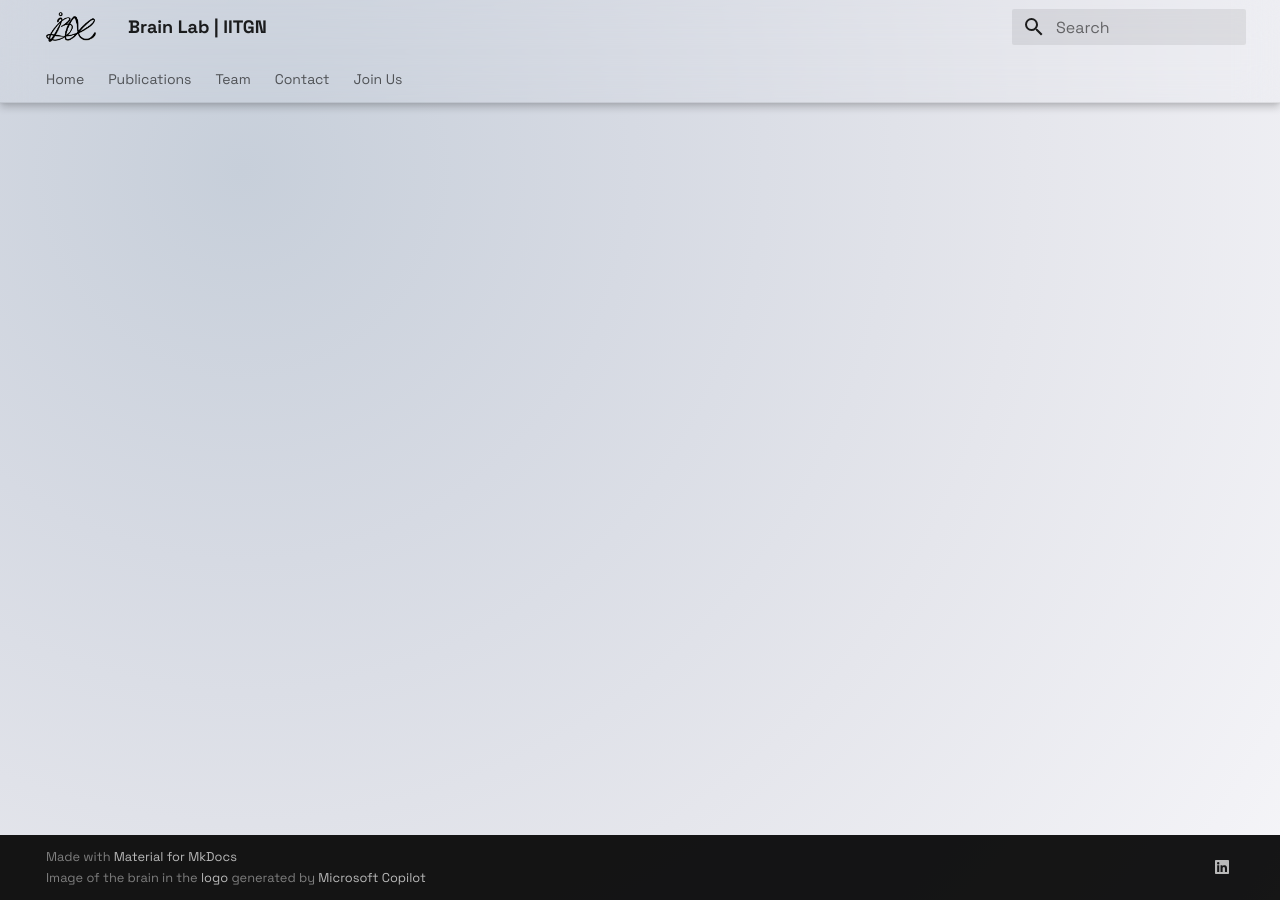
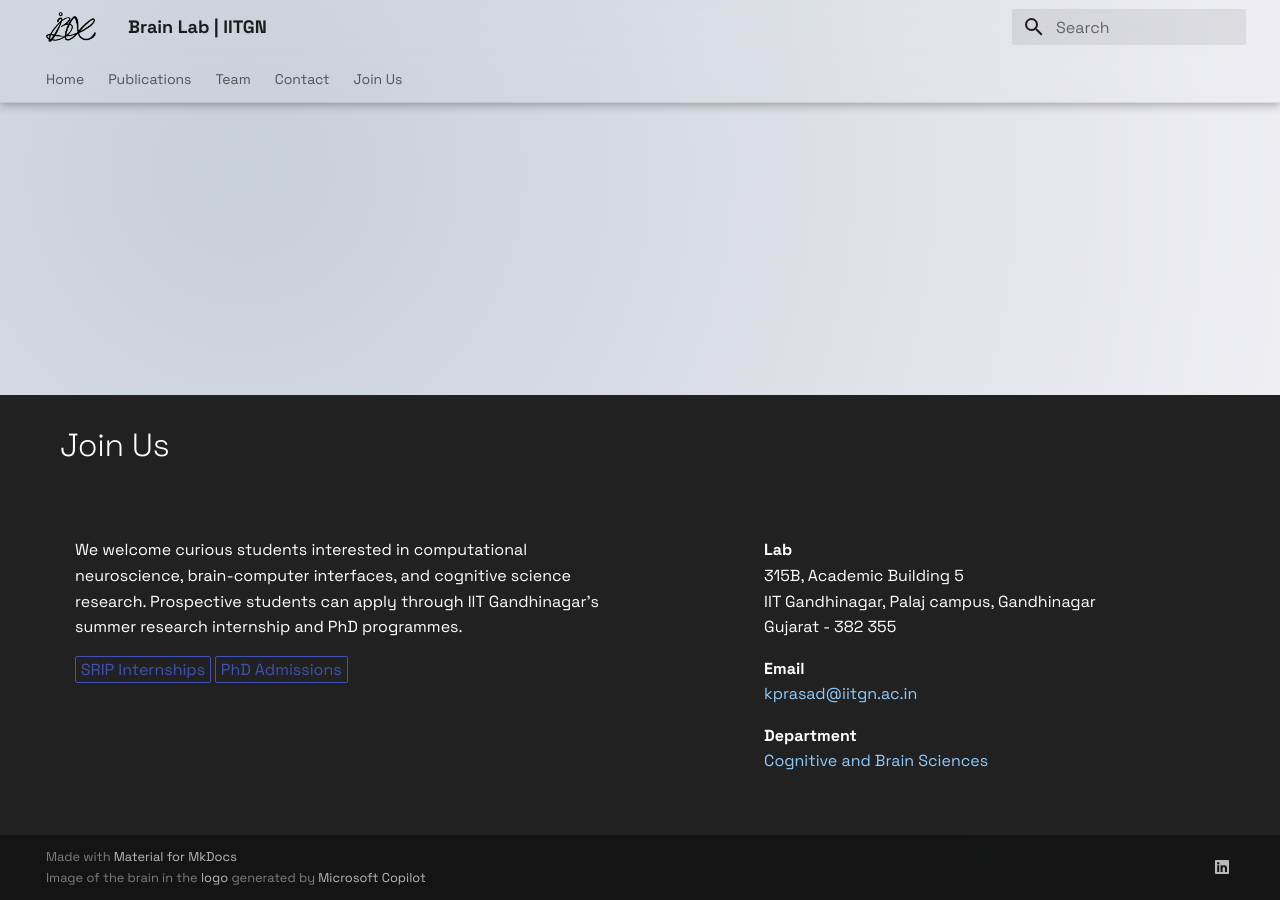
Before and after one commit to brain-informatics/brain-informatics.github.io, an MkDocs documentation site: the page built from docs/news/index.md, in a window 1280 px wide. Built offline with MkDocs 1.6.1 and Material for MkDocs 9.7.7, drawn with Linux system fonts in a browser that asks for light colours.

Commit message:
join us made site-wide

```diff
--- a/docs/overrides/home.html
+++ b/docs/overrides/home.html
@@ -94,36 +94,8 @@
         </div>
       </div>
 
-      <!-- Get Involved -->
-      <div id="get-involved" class="get-involved">
-        <div class="get-involved__inner md-typeset">
-          <h1>Join Us</h1>
-          <div class="custom_row">
-            <div class="custom_col-6">
-              <p>We welcome curious students interested in computational
-              neuroscience, brain-computer interfaces, and cognitive science
-              research. Prospective students can apply through IIT
-              Gandhinagar's summer research internship and PhD programmes.</p>
-              <p>
-                <a class="pub_button" href="https://srip.iitgn.ac.in/info/" target="_blank">SRIP Internships</a>
-                <a class="pub_button" href="https://iitgn.ac.in/admissions/phd" target="_blank">PhD Admissions</a>
-              </p>
-            </div>
-            <div class="custom_col-6 get-involved__contact">
-              <div>
-                <p><strong>Lab</strong><br>
-                315B, Academic Building 5<br>
-                IIT Gandhinagar, Palaj campus, Gandhinagar<br>
-                Gujarat - 382 355</p>
-                <p><strong>Email</strong><br>
-                <a href="mailto:kprasad@iitgn.ac.in">kprasad@iitgn.ac.in</a></p>
-                <p><strong>Department</strong><br>
-                <a href="https://cogs.iitgn.ac.in/" target="_blank">Cognitive and Brain Sciences</a></p>
-              </div>
-            </div>
-          </div>
-        </div>
-      </div>
+      <!-- "Join Us" is rendered site-wide by docs/overrides/main.html
+           (partials/join_us.html), right after this content. -->
     </div>
   </div>
 {% endblock %}
--- /dev/null
+++ b/docs/overrides/main.html
@@ -0,0 +1,16 @@
+{#-
+  Site-wide template override. Every page template (Material's own pages,
+  blog.html, blog-post.html, 404.html, and our home.html) extends
+  "main.html", which now resolves here.
+
+  Adds the "Join Us" band (partials/join_us.html) to every page, directly
+  above the footer. Material's `footer` block sits outside <main>, inside
+  the full-width .md-container, so the band spans the viewport on every
+  page, including ones with sidebars.
+-#}
+{% extends "base.html" %}
+
+{% block footer %}
+  {% include "partials/join_us.html" %}
+  {{ super() }}
+{% endblock %}
--- /dev/null
+++ b/docs/overrides/partials/join_us.html
@@ -0,0 +1,40 @@
+{#-
+  "Join Us" band, shown on every page: docs/overrides/main.html renders it
+  in Material's `footer` block, just above the site footer. Styled by the
+  `.get-involved*` rules in docs/stylesheets/extra.css. All links here are
+  absolute, so it works at any page depth.
+
+  Keep the contact column's markup shape: `.get-involved__contact` on the
+  custom_col-6 itself, with the Lab/Email/Department <p>s wrapped in ONE
+  plain inner <div> (its only flex child), or they zigzag instead of
+  centering as a unit.
+-#}
+<div id="get-involved" class="get-involved">
+  <div class="get-involved__inner md-typeset">
+    <h1>Join Us</h1>
+    <div class="custom_row">
+      <div class="custom_col-6">
+        <p>We welcome curious students interested in computational
+        neuroscience, brain-computer interfaces, and cognitive science
+        research. Prospective students can apply through IIT
+        Gandhinagar's summer research internship and PhD programmes.</p>
+        <p>
+          <a class="pub_button" href="https://srip.iitgn.ac.in/info/" target="_blank">SRIP Internships</a>
+          <a class="pub_button" href="https://iitgn.ac.in/admissions/phd" target="_blank">PhD Admissions</a>
+        </p>
+      </div>
+      <div class="custom_col-6 get-involved__contact">
+        <div>
+          <p><strong>Lab</strong><br>
+          315B, Academic Building 5<br>
+          IIT Gandhinagar, Palaj campus, Gandhinagar<br>
+          Gujarat - 382 355</p>
+          <p><strong>Email</strong><br>
+          <a href="mailto:kprasad@iitgn.ac.in">kprasad@iitgn.ac.in</a></p>
+          <p><strong>Department</strong><br>
+          <a href="https://cogs.iitgn.ac.in/" target="_blank">Cognitive and Brain Sciences</a></p>
+        </div>
+      </div>
+    </div>
+  </div>
+</div>
```
